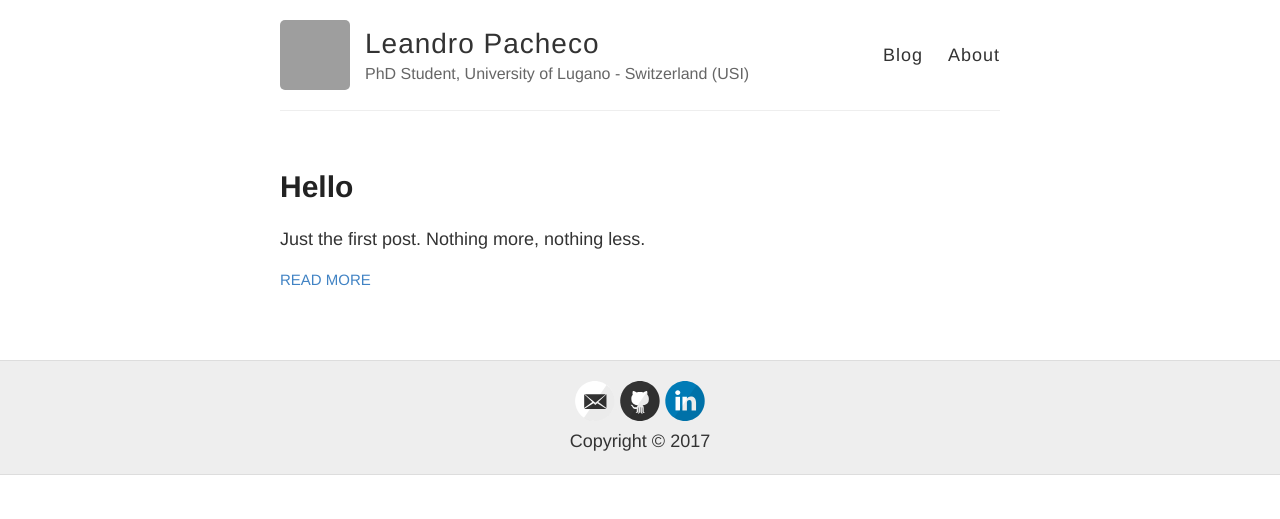
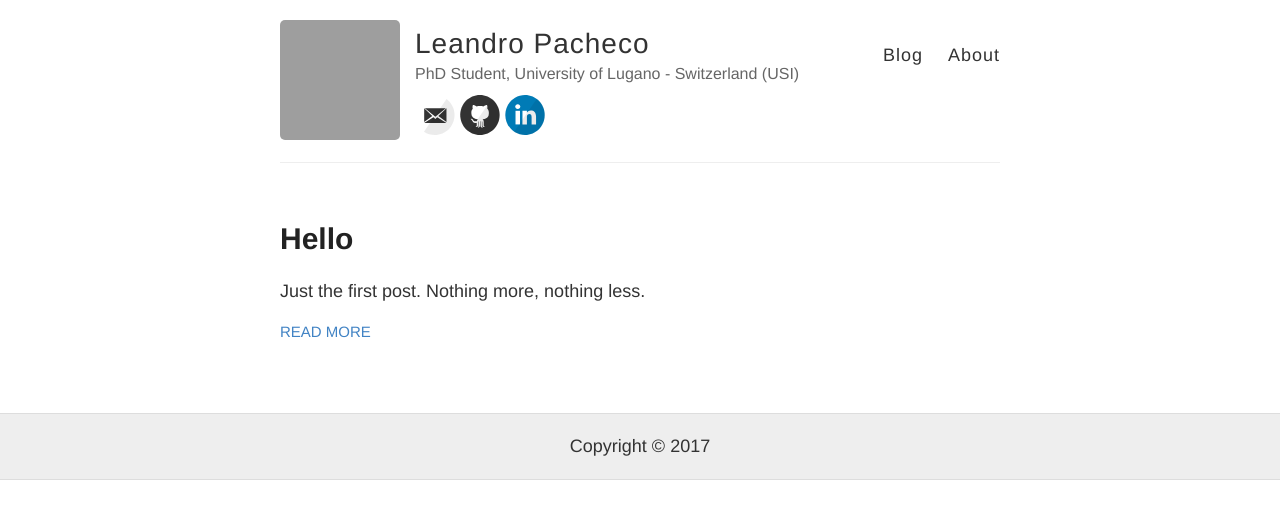
Before and after one commit to pacheco/pacheco.github.io, a Jekyll site: the page built from index.html, in a window 1280 px wide. Shown: the top 519 px of the page. Built offline with Jekyll 4.4.1, drawn with Linux system fonts in a browser that asks for light colours; grey boxes are pictures that could not be loaded.

Commit message:
style change

```diff
--- a/_layouts/default.html
+++ b/_layouts/default.html
@@ -24,6 +24,7 @@
           <div class="site-info">
             <h1 class="site-name"><a href="{{ site.baseurl }}/">{{ site.name }}</a></h1>
             <p class="site-description">{{ site.description }}</p>
+            <div class="svg-icons">{% include svg-icons.html %}</div>
           </div>
 
           <nav>
@@ -41,7 +42,6 @@
     <div class="wrapper-footer">
       <div class="container">
         <footer class="footer">
-          <div>{% include svg-icons.html %}</div>
           <div>Copyright &copy; {{ 'now' | date: "%Y" }}</div>
         </footer>
       </div>
--- a/style.scss
+++ b/style.scss
@@ -165,8 +165,8 @@
 
 .site-avatar {
   float: left;
-  width: 70px;
-  height: 70px;
+  width: 120px;
+  height: 120px;
   margin-right: 15px;
 
   @include mobile {
@@ -208,6 +208,10 @@
   @include mobile {
     margin: 3px 0;
   }
+}
+
+.svg-icons {
+    padding-top: 10px;
 }
 
 nav {
```
